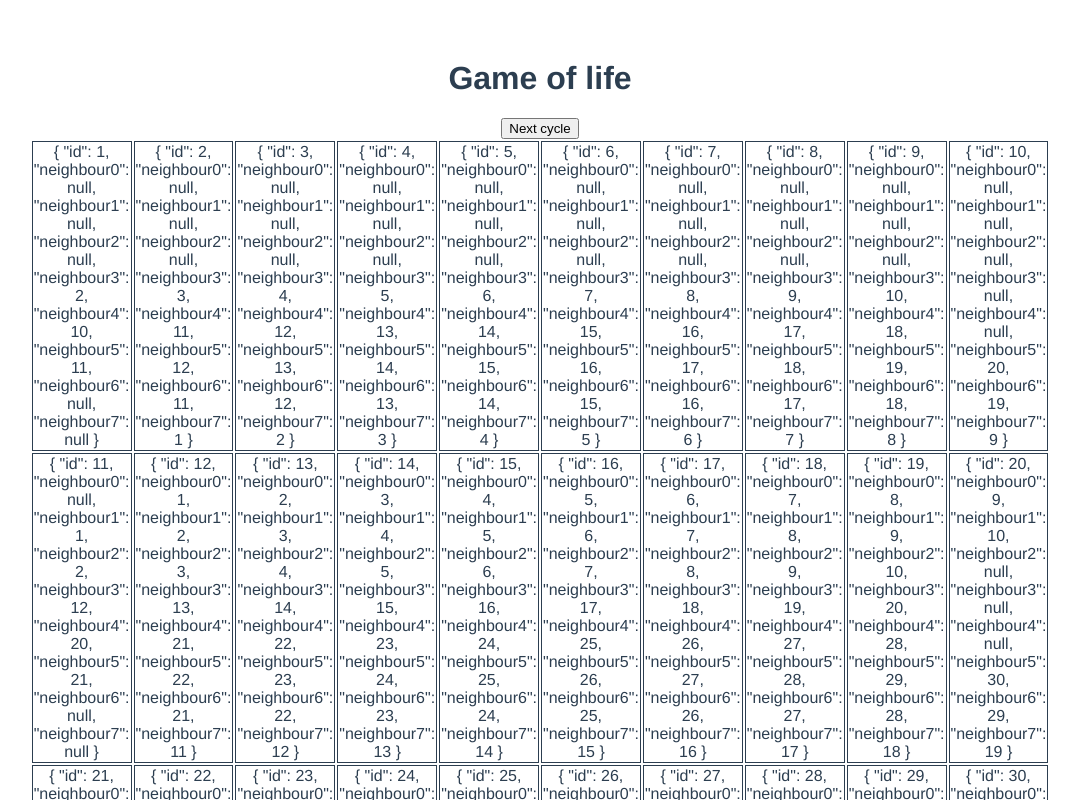
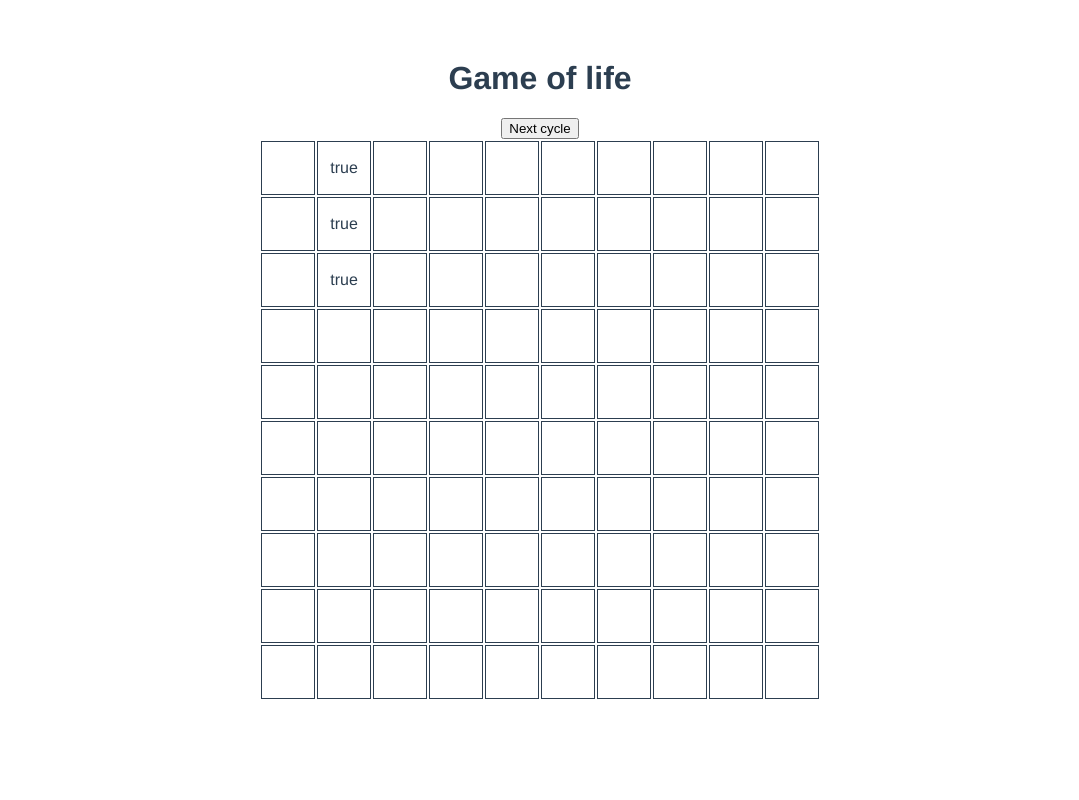
Before and after one commit to bzbislawski/game-of-life, a Vue app: page / in a window 1280 px wide. Shown: the top 800 px of the page, without its empty margins (100-1179 px from the left). Built offline with nearby package versions, Linux system fonts and the light colour scheme.

Commit message:
Correctly implement behaviour of elements

```diff
--- a/src/components/HelloWorld.vue
+++ b/src/components/HelloWorld.vue
@@ -3,9 +3,10 @@
         <h1>Game of life</h1>
         <button name="cycle" @click="cycle">Next cycle</button>
         <table>
-            <tr v-for="chunk in items">
+            <tr v-for="chunk in itemsToDisplay">
                 <td v-for="item in chunk">
-                    <span >{{item}}</span>
+                    <span v-if="item != null && item.alive">{{ item.alive }}</span>
+                    <!--<span >{{ item }}</span>-->
                 </td>
             </tr>
         </table>
@@ -18,7 +19,9 @@
         data() {
             return {
                 items: [],
-                rowLength: 10}
+                itemsToDisplay: [],
+                rowLength: 10
+            }
         },
         mounted() {
             for (let i = 1; i <= this.rowLength * this.rowLength; i++) {
@@ -26,10 +29,15 @@
                 let neighbour1 = (i - this.rowLength > 0) ? i - this.rowLength :  null;
                 let neighbour2 = (i % this.rowLength === 0) || i <= this.rowLength - 1 ? null : i - this.rowLength + 1;
                 let neighbour3 = (i % this.rowLength === 0) ? null : i + 1;
-                let neighbour4 = (i + this.rowLength > this.rowLength * this.rowLength) || (i % this.rowLength === 0) ? null : i + this.rowLength - 1;
+                let neighbour4 = (i + this.rowLength > this.rowLength * this.rowLength) || (i % this.rowLength === 0) ? null : i + this.rowLength + 1;
                 let neighbour5 = (i + this.rowLength <= this.rowLength * this.rowLength) ? i + this.rowLength : null;
                 let neighbour6 = (i + this.rowLength > this.rowLength * this.rowLength) || ((i - 1) % this.rowLength === 0) ? null : i + this.rowLength - 1;
                 let neighbour7 = ((i - 1) % this.rowLength === 0) ? null : i - 1;
+                let alive = false;
+                // For now that's how we generate alive items on the board.
+                if (i == 2 || i == 12 || i == 22) {
+                    alive = true;
+                }
                 this.items.push({
                     "id": i,
                     "neighbour0": neighbour0,
@@ -40,22 +48,69 @@
                     "neighbour5": neighbour5,
                     "neighbour6": neighbour6,
                     "neighbour7": neighbour7,
+                    "alive": alive,
                 });
             }
 
-            let arrays = [];
-            while (this.items.length > 0)
-                arrays.push(this.items.splice(0, this.rowLength));
+            let array = JSON.parse(JSON.stringify(this.items));
+            while (array.length > 0)
+                this.itemsToDisplay.push(array.splice(0, this.rowLength));
 
-            this.items = arrays;
 
         },
         methods: {
             cycle() {
-                setInterval(() => {
-                    let item = this.items[Math.floor(Math.random() * this.items.length)];
-                    item.alive = !item.alive;
-                }, 2000);
+                let afterCycleItems = [];
+
+                this.items.forEach((item) => {
+
+                    let nextCycleAlive = false;
+
+                    let n0Alive = this.items[item.neighbour0-1] !== undefined && this.items[item.neighbour0-1].alive ? 1 : 0;
+                    let n1Alive = this.items[item.neighbour1-1] !== undefined && this.items[item.neighbour1-1].alive ? 1 : 0;
+                    let n2Alive = this.items[item.neighbour2-1] !== undefined && this.items[item.neighbour2-1].alive ? 1 : 0;
+                    let n3Alive = this.items[item.neighbour3-1] !== undefined && this.items[item.neighbour3-1].alive ? 1 : 0;
+                    let n4Alive = this.items[item.neighbour4-1] !== undefined && this.items[item.neighbour4-1].alive ? 1 : 0;
+                    let n5Alive = this.items[item.neighbour5-1] !== undefined && this.items[item.neighbour5-1].alive ? 1 : 0;
+                    let n6Alive = this.items[item.neighbour6-1] !== undefined && this.items[item.neighbour6-1].alive ? 1 : 0;
+                    let n7Alive = this.items[item.neighbour7-1] !== undefined && this.items[item.neighbour7-1].alive ? 1 : 0;
+                    let aliveNeighbours = (n0Alive + n1Alive + n2Alive + n3Alive + n4Alive + n5Alive + n6Alive + n7Alive);
+
+                    if (item.alive === false) {
+                        nextCycleAlive = aliveNeighbours === 3;
+                    }
+                    if (item.alive === true) {
+                        nextCycleAlive = aliveNeighbours === 3 || aliveNeighbours === 2;
+                    }
+
+                    afterCycleItems.push({
+                        "id": item.id,
+                        "neighbour0": item.neighbour0,
+                        "neighbour1": item.neighbour1,
+                        "neighbour2": item.neighbour2,
+                        "neighbour3": item.neighbour3,
+                        "neighbour4": item.neighbour4,
+                        "neighbour5": item.neighbour5,
+                        "neighbour6": item.neighbour6,
+                        "neighbour7": item.neighbour7,
+                        "alive": nextCycleAlive,
+                    })
+                });
+
+
+                this.items = [];
+                this.itemsToDisplay = [];
+                this.items = afterCycleItems;
+                let array = JSON.parse(JSON.stringify(this.items));
+                while (array.length > 0)
+                    this.itemsToDisplay.push(array.splice(0, this.rowLength));
+
+
+
+                // setInterval(() => {
+                //     let item = this.items[Math.floor(Math.random() * this.items.length)];
+                //     item.alive = !item.alive;
+                // }, 2000);
             },
         }
     }
```
